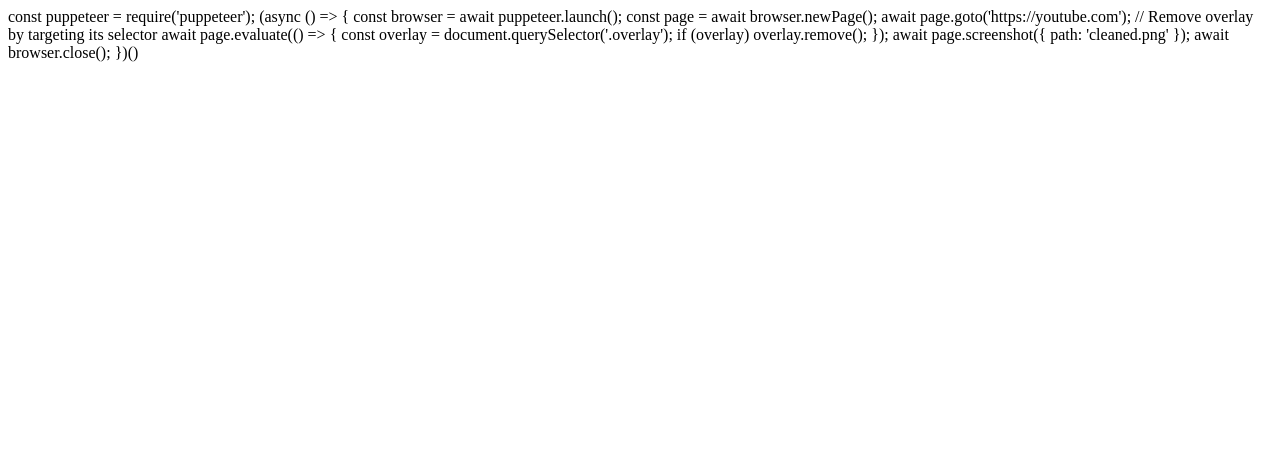
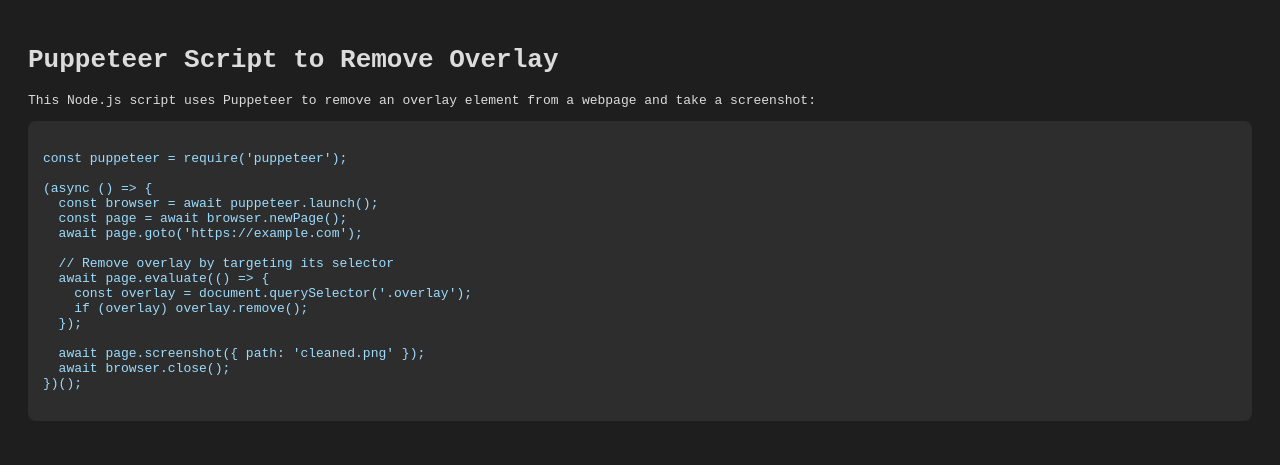
Before and after one commit to dfgjdfbgdhfg4r/tuykgh, a plain HTML site: page index.html in a window 1280 px wide. Drawn offline with Linux system fonts and the light colour scheme.

Commit message:
Update index.html

```diff
--- a/index.html
+++ b/index.html
@@ -1,9 +1,36 @@
+<!DOCTYPE html>
+<html lang="en">
+<head>
+  <meta charset="UTF-8">
+  <title>Puppeteer Overlay Remover</title>
+  <style>
+    body {
+      font-family: monospace;
+      background-color: #1e1e1e;
+      color: #dcdcdc;
+      padding: 20px;
+    }
+    pre {
+      background-color: #2d2d2d;
+      padding: 15px;
+      border-radius: 8px;
+      overflow-x: auto;
+    }
+    code {
+      color: #9cdcfe;
+    }
+  </style>
+</head>
+<body>
+  <h1>Puppeteer Script to Remove Overlay</h1>
+  <p>This Node.js script uses Puppeteer to remove an overlay element from a webpage and take a screenshot:</p>
+  <pre><code>
 const puppeteer = require('puppeteer');
 
 (async () => {
   const browser = await puppeteer.launch();
   const page = await browser.newPage();
-  await page.goto('https://youtube.com');
+  await page.goto('https://example.com');
 
   // Remove overlay by targeting its selector
   await page.evaluate(() => {
@@ -13,4 +40,7 @@ const puppeteer = require('puppeteer');
 
   await page.screenshot({ path: 'cleaned.png' });
   await browser.close();
-})()
+})();
+  </code></pre>
+</body>
+</html>
```
